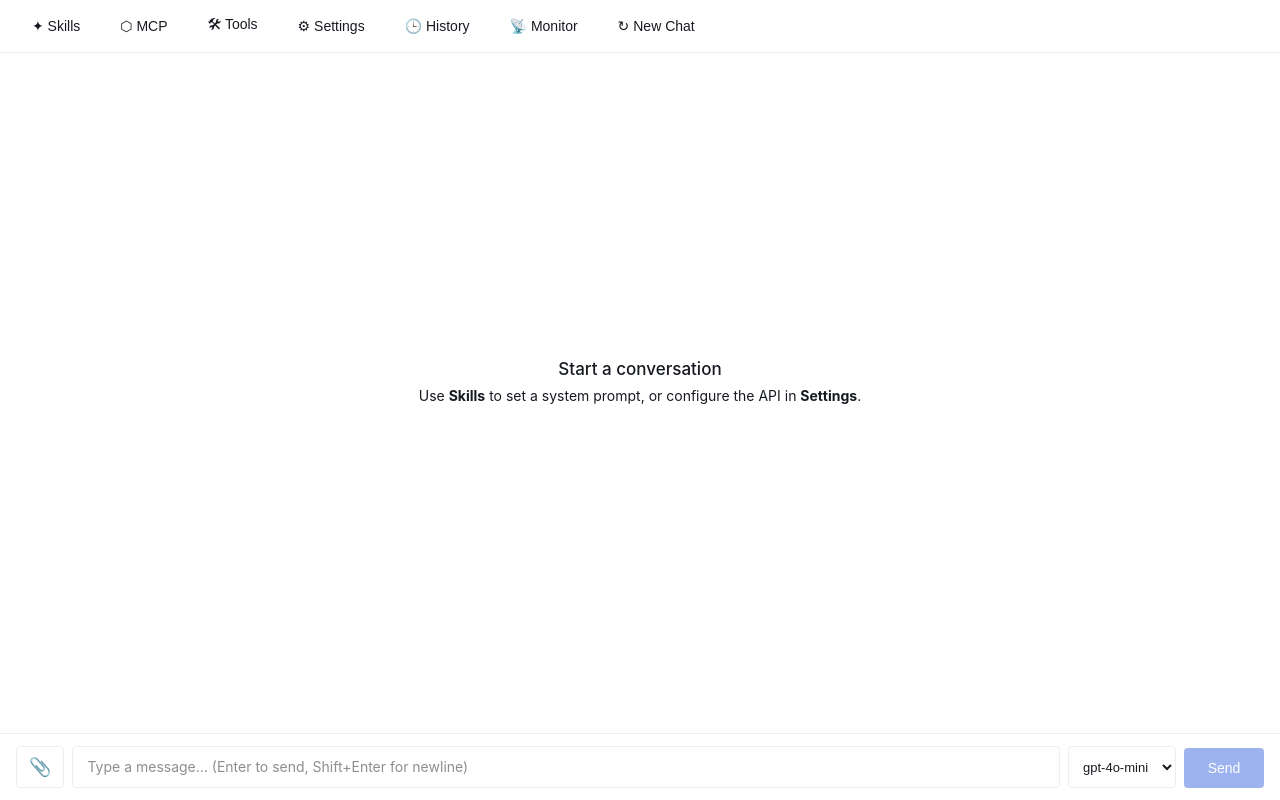
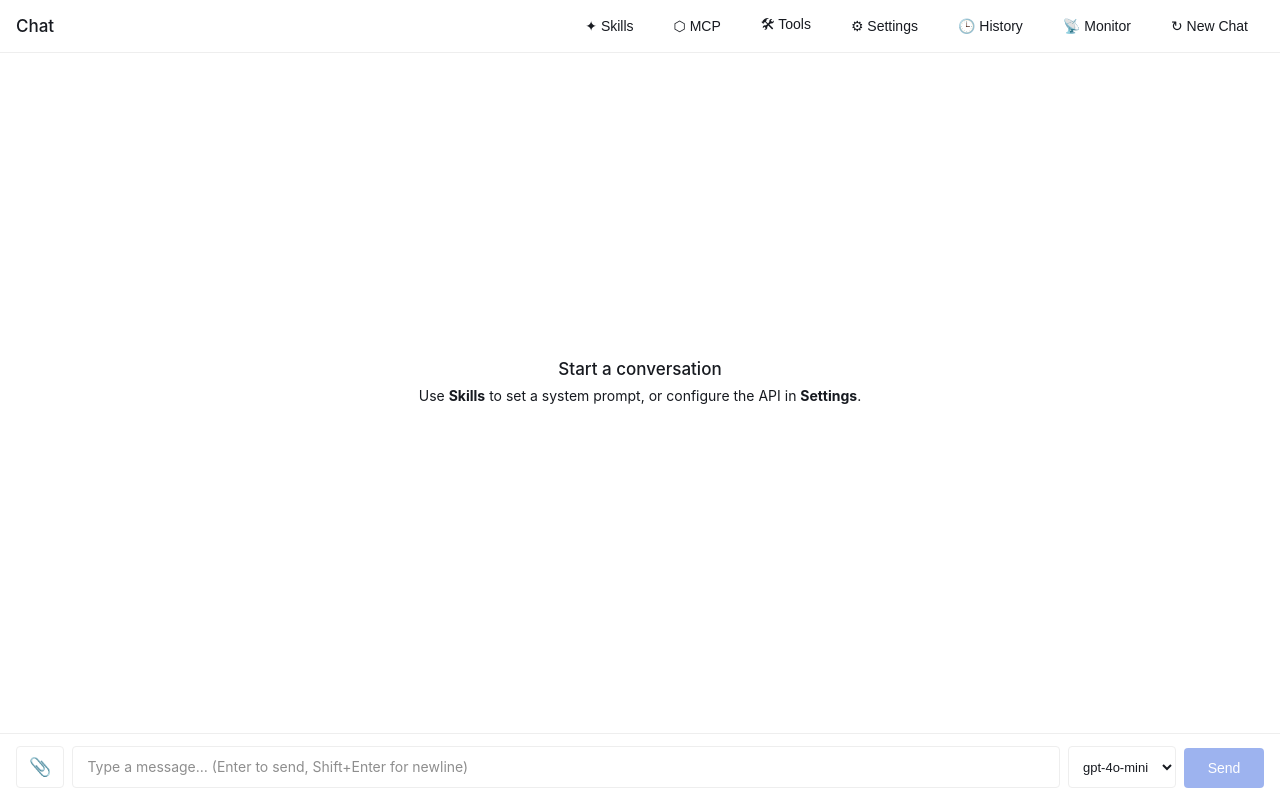
Before and after one commit to xlbbb-cn/ai-chat, a React (Vite) app: page / in a window 1280 px wide. Built offline with nearby package versions, Linux system fonts and the light colour scheme.

Commit message:
feat: update app title in toolbar from "AI Chat" to "Chat"

```diff
--- a/src/App.tsx
+++ b/src/App.tsx
@@ -241,7 +241,7 @@ export default function App() {
       <div className="chat-area">
         {/* Toolbar */}
         <header className="toolbar">
-          {/* <span className="app-title">AI Chat</span> */}
+          <span className="app-title">Chat</span>
           <div className="toolbar-actions">
             {activeSkillIds.length > 0 && (
               <span className="skill-badge">{activeSkillIds.length} Skill{activeSkillIds.length > 1 ? "s" : ""} active</span>
```
